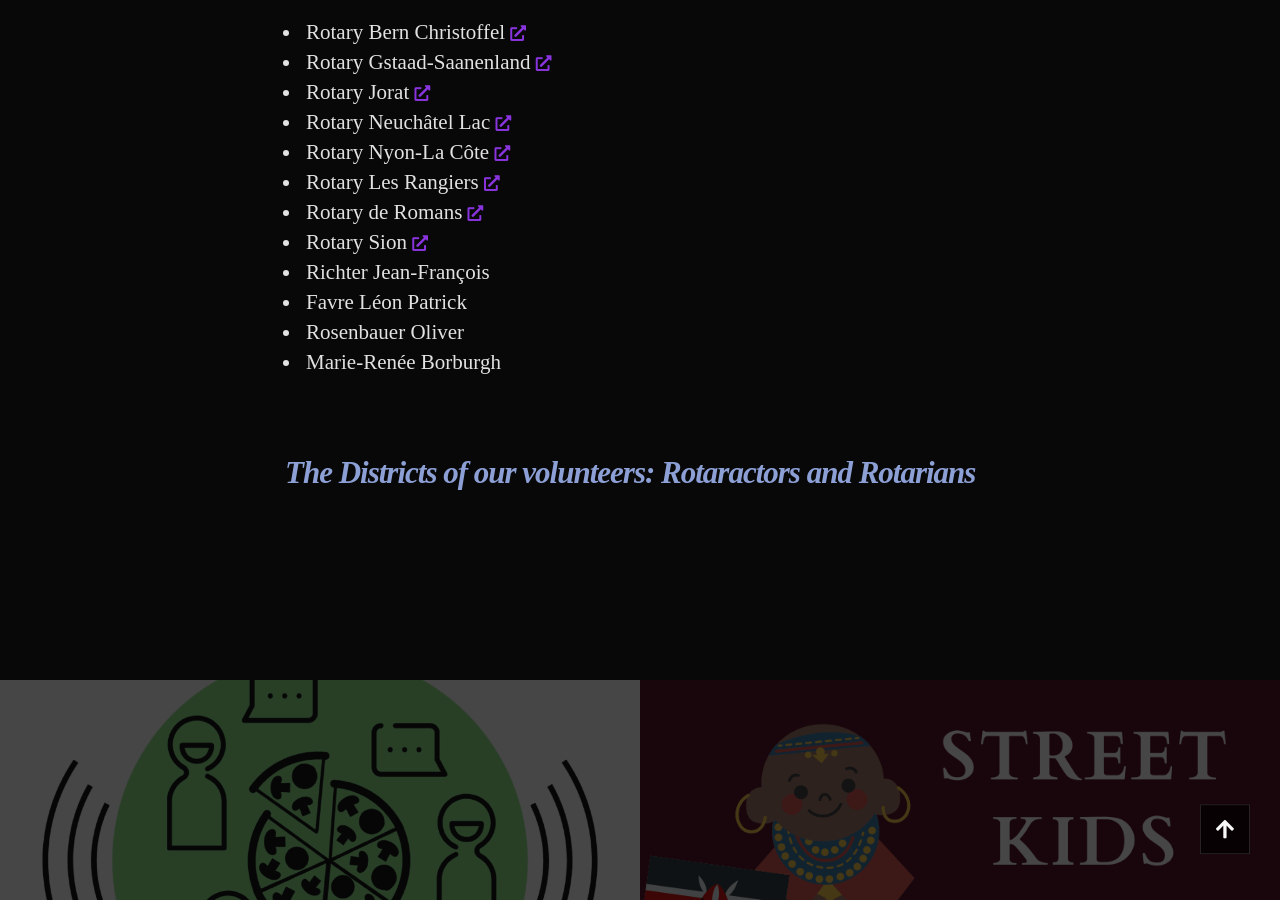
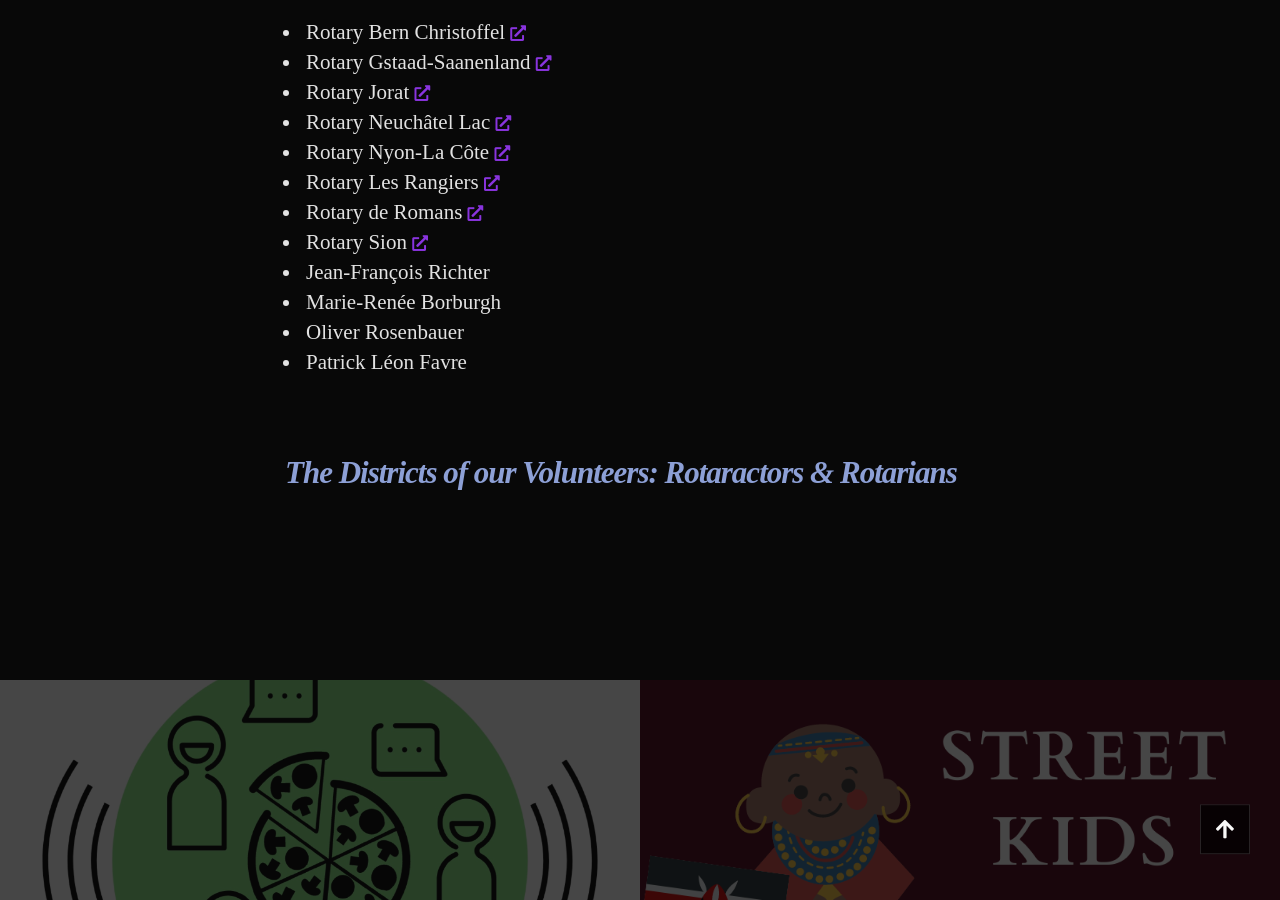
Before and after one commit to e-rotaract/e-rotaract.github.io, a Jekyll site: the page built from _pages/street-kids.md, in a window 1280 px wide and 900 px high, scrolled down 3434 px. Built offline with Jekyll 4.4.1, drawn with Linux system fonts in a browser that asks for light colours; some web fonts are replaced.

Commit message:
Update street-kids.md

```diff
--- a/_pages/street-kids.md
+++ b/_pages/street-kids.md
@@ -178,9 +178,11 @@
 - Rotary Les Rangiers <a href="https://les-rangiers.rotary1990.ch/fr" target="_blank"><i class="fas fa-external-link-alt fa-xs"></i></a>
 - Rotary de Romans <a href="https://rotaryromans.com" target="_blank"><i class="fas fa-external-link-alt fa-xs"></i></a>
 - Rotary Sion <a href="https://sion.rotary1990.ch/fr" target="_blank"><i class="fas fa-external-link-alt fa-xs"></i></a>
-- Richter Jean-François
-- Favre Léon Patrick
-- Rosenbauer Oliver
+- Jean-François Richter
 - Marie-Renée Borburgh
+- Oliver Rosenbauer
+- Patrick Léon Favre
 
-# The Districts of our volunteers: Rotaractors and Rotarians
+
+
+# The Districts of our Volunteers: Rotaractors & Rotarians
```
